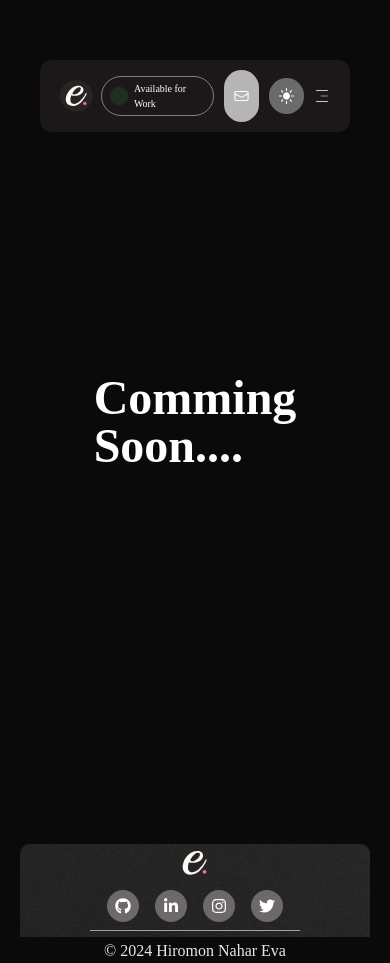
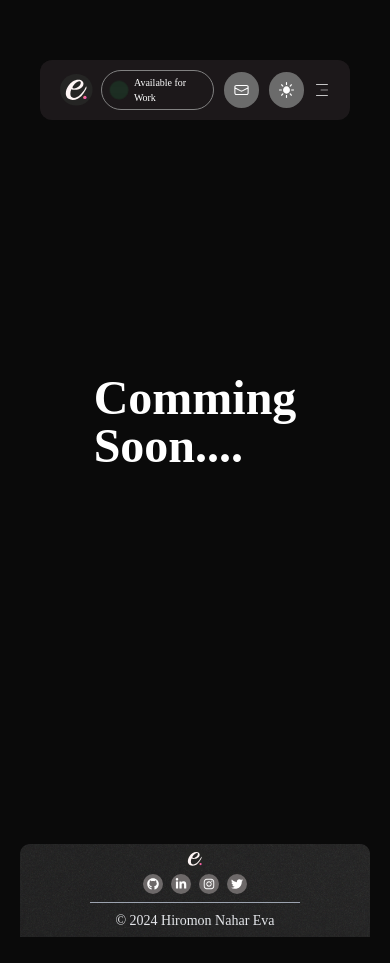
Before and after one commit to hiramonnahareva/Updated-portfolio, a Next.js app: page /blog in a window 390 px wide. After the commit the page ends 937 px from the top, so only its background shows below. Built offline with nearby package versions, Linux system fonts and the light colour scheme.

Commit message:
make responsive

```diff
--- a/src/app/Footer.js
+++ b/src/app/Footer.js
@@ -8,19 +8,19 @@ export default function Footer() {
   return (
     <div className="flex justify-center relative mx-[20px]">
       <Image  className="dark:block hidden" src={gradient} alt={gradient} /> <Image  className="block dark:hidden" src={lightGradient} alt={gradient} />
-      <div className="absolute w-[60%] lg:top-[40px] md:top-[20px]">
+      <div className="absolute w-[60%] lg:top-[40px] top-[4px] md:top-[28px]">
         <div className="flex justify-center">
-        <Image className="md:w-14" src={logo} alt="Logo" />
+        <Image className="md:w-14 w-[22px]" src={logo} alt="Logo" />
         </div>
-        <div className="flex justify-center md:mt-6 mt-2 space-x-4">
-          <a target='_blank' href="https://www.github.com/hiramonnahareva" className="p-2 bg-[#6d6969] text-white rounded-full"><FaGithub className="md:text-2xl"/></a>
-          <a target='_blank' href="https://www.linkedin.com/in/deveva/" className="p-2 bg-[#6d6969] text-white rounded-full"><FaLinkedinIn className="md:text-2xl"/></a>
-          <a target='_blank' href="https://www.instagram.com/hiramonnahareva" className="p-2 bg-[#6d6969] text-white rounded-full"><FaInstagram className="md:text-2xl"/></a>
-          <a target='_blank' href="https://www.twitter.com/hiramonnahareva" className="p-2 bg-[#6d6969] text-white rounded-full"><FaTwitter className="md:text-2xl"/></a>
+        <div className="flex justify-center md:mt-6 mt-[4px] md:space-x-4 space-x-2">
+          <a target='_blank' href="https://www.github.com/hiramonnahareva" className="md:p-2 p-[4px] bg-[#6d6969] text-white rounded-full"><FaGithub className="md:text-2xl text-[12px]"/></a>
+          <a target='_blank' href="https://www.linkedin.com/in/deveva/" className="md:p-2 p-[4px] bg-[#6d6969] text-white rounded-full"><FaLinkedinIn className="md:text-2xl text-[12px]"/></a>
+          <a target='_blank' href="https://www.instagram.com/hiramonnahareva" className="md:p-2 p-[4px] bg-[#6d6969] text-white rounded-full"><FaInstagram className="md:text-2xl text-[12px]"/></a>
+          <a target='_blank' href="https://www.twitter.com/hiramonnahareva" className="md:p-2 p-[4px] bg-[#6d6969] text-white rounded-full"><FaTwitter className="md:text-2xl text-[12px]"/></a>
         </div>
 
         <div className="lg:my-10 md:my-6 my-2 h-[1px] bg-gray-400"></div>
-        <div className="dark:text-gray-200 text-center">© 2024 Hiromon Nahar Eva</div>
+        <div className="dark:text-gray-200 text-center md:text-[16px] text-sm">© 2024 Hiromon Nahar Eva</div>
       </div>
     </div>
   );
--- a/src/app/Nav.js
+++ b/src/app/Nav.js
@@ -126,15 +126,15 @@ const Header = () => {
             </span>
           </div>
 
-            <div className="bg-[#b5b5b5] flex items-center p-[10px] rounded-full">
+            <div className="dark:bg-[#6b6b6b]  flex items-center p-[10px] rounded-full bg-[#b5b5b5]">
               <Image
                 src={mail}
-                className="hidden dark:block w-[2rem] h-[2rem]"
+                className="hidden dark:block w-[2rem] h-[1rem]"
                 alt="mail"
               />{" "}
               <Image
                 src={mailDark}
-                className="w-[2rem] dark:hidden"
+                className="w-[2rem] dark:hidden h-[1rem]"
                 alt="mail"
               />
             </div>
--- a/src/app/page.js
+++ b/src/app/page.js
@@ -83,27 +83,27 @@ export default function Page() {
   const projects = [
     {
       id: 1,
-      title: "Manufacturing - Web App",
+      title: "Detroit - Web App",
       description:
         "This website is a full-stack project. This website is a responsive site with a navigation menu.",
       tags: ["React", "Next.js", "Node.js"],
-      liveSite: "#",
+      liveSite: "https://detroit-six.vercel.app/",
     },
     {
       id: 2,
-      title: "Beauty E-commerce Website",
+      title: "Recipe Blogs Website",
       description:
         "This website is a full-stack project. This website is a responsive site with a navigation menu.",
       tags: ["React", "Tailwind", "Firebase"],
-      liveSite: "#",
+      liveSite: "https://recipe-blogs-3c7ee.web.app/",
     },
     {
       id: 3,
       title: "Manufacturing - Web App",
       description:
         "This website is a full-stack project. This website is a responsive site with a navigation menu.",
-      tags: ["React", "Next.js", "Node.js"],
-      liveSite: "#",
+      tags: ["React", "MongoBD", "Node.js"],
+      liveSite: "https://parts-manufacturer.web.app/",
     },
   ];
 
@@ -117,7 +117,7 @@ export default function Page() {
       description:
         "This website is a full-stack project. This website is a responsive site with a navigation menu.",
       tags: ["Next.js", "Tailwind", "Node.js"],
-      liveSite: "#",
+      liveSite: "",
     },
     {
       id: 2,
```
